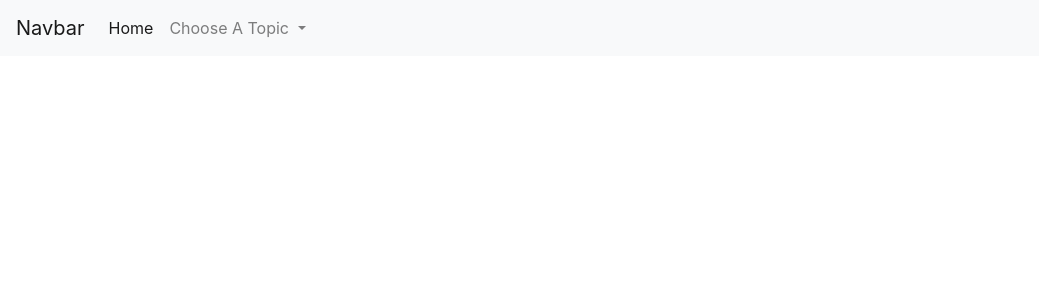
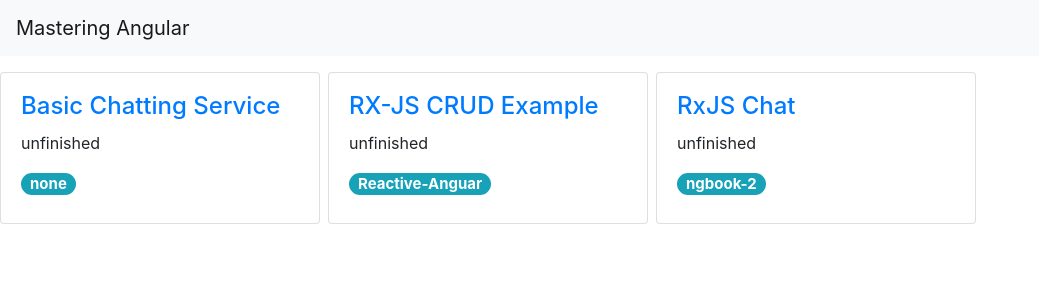
Before and after one commit to karocksjoelee/angular-learn-notes, an Angular app: page / in a window 1280 px wide. Shown: the top 300 px of the page, without its empty margins (0-1039 px from the left). Built offline with nearby package versions, Linux system fonts and the light colour scheme.

Commit message:
[Angular] Re-Structure Modules & Routing

```diff
--- a/src/app/app.component.html
+++ b/src/app/app.component.html
@@ -1,30 +1,8 @@
 <nav class="navbar navbar-expand-lg navbar-light bg-light">
-  <a class="navbar-brand" href="#">Navbar</a>
+  <a class="navbar-brand" [routerLink]="['']">Mastering Angular</a>
   <button class="navbar-toggler" type="button" data-toggle="collapse" data-target="#navbarNavDropdown" aria-controls="navbarNavDropdown" aria-expanded="false" aria-label="Toggle navigation">
     <span class="navbar-toggler-icon"></span>
   </button>
-  <div class="collapse navbar-collapse" id="navbarNavDropdown">
-    <ul class="navbar-nav">
-      <li class="nav-item active">
-        <a class="nav-link" href="#">Home <span class="sr-only">(current)</span></a>
-      </li>
-      <!-- <li class="nav-item">
-        <a class="nav-link" href="#">Features</a>
-      </li>
-      <li class="nav-item">
-        <a class="nav-link" href="#">Pricing</a>
-      </li> -->
-      <li ngbDropdown class="nav-item dropdown">
-        <a class="nav-link dropdown-toggle" id="navbarDropdownMenuLink" data-toggle="dropdown" aria-haspopup="true" aria-expanded="false" id="dropdownBasic1" ngbDropdownToggle>
-          Choose A Topic
-        </a>
-        <div ngbDropdownMenu class="dropdown-menu" aria-labelledby="navbarDropdownMenuLink">
-          <a class="dropdown-item" [routerLink]="['chat']">Real Time Chat Demo</a>
-          <a class="dropdown-item" [routerLink]="['rx-crud']">RxJS CRUD</a>
-        </div>
-      </li>
-    </ul>
-  </div>
 </nav>
 
 <router-outlet></router-outlet>
--- a/src/app/content/content.component.css
+++ b/src/app/content/content.component.css
@@ -0,0 +1,7 @@
+.wrapper {
+  display: grid;
+  grid-template-columns: repeat(4,1fr);
+  grid-gap: 0.5em;
+  margin-top: 1em;
+  justify-items: center;
+}
--- a/src/app/content/content.component.html
+++ b/src/app/content/content.component.html
@@ -1 +1,9 @@
-<router-outlet></router-outlet>
+<div class="wrapper">
+  <div class="card" style="width: 20rem;" *ngFor="let course of courses">
+    <div class="card-body">
+      <h4 class="card-title"><a [routerLink]="[course.ngRoutePath]">{{course.name}}</a></h4>
+      <p class="card-text">{{course.description}}</p>
+      <h5><span class="badge badge-pill badge-info">{{course.sourceTag}}</span></h5>
+    </div>
+  </div>
+</div>
--- a/src/app/content/content.component.ts
+++ b/src/app/content/content.component.ts
@@ -1,4 +1,6 @@
 import { Component, OnInit } from '@angular/core';
+import { Course } from '../shared/models/course';
+import { CoursesService } from '../shared/services/course.service';
 
 @Component({
   selector: 'app-content',
@@ -7,9 +9,12 @@ import { Component, OnInit } from '@angular/core';
 })
 export class ContentComponent implements OnInit {
 
-  constructor() { }
+  courses: Course[];
+
+  constructor(private _coursesService: CoursesService) { }
 
   ngOnInit() {
+    this.courses = this._coursesService.getCourses();
   }
 
 }
--- /dev/null
+++ b/src/app/rx-chat/rx-chat.component.html
@@ -0,0 +1,3 @@
+<p>
+  Rx-Chat Works !
+</p>
--- /dev/null
+++ b/src/app/rx-chat/rx-chat.component.ts
@@ -0,0 +1,15 @@
+import { Component, OnInit } from '@angular/core';
+
+@Component({
+  selector: 'app-rx-chat',
+  templateUrl: './rx-chat.component.html',
+  styleUrls: ['./rx-chat.component.css']
+})
+export class RxChatComponent implements OnInit {
+
+  constructor() { }
+
+  ngOnInit() {
+  }
+
+}
--- /dev/null
+++ b/src/app/shared/models/course.ts
@@ -0,0 +1,6 @@
+export interface Course {
+  name: String;
+  description: String;
+  sourceTag: String;
+  ngRoutePath: String;
+};
--- /dev/null
+++ b/src/app/shared/services/course.service.ts
@@ -0,0 +1,33 @@
+import { Course } from '../models/course';
+import { Injectable } from '@angular/core';
+
+@Injectable()
+export class CoursesService {
+
+  courses: Course[] = [
+    {
+      name: 'Basic Chatting Service',
+      description: 'unfinished',
+      sourceTag: 'none',
+      ngRoutePath: '/chat'
+    },
+    {
+      name: 'RX-JS CRUD Example',
+      description: 'unfinished',
+      sourceTag: 'Reactive-Anguar',
+      ngRoutePath: '/rx-crud'
+    },
+    {
+      name: 'RxJS Chat',
+      description: 'unfinished',
+      sourceTag: 'ngbook-2',
+      ngRoutePath: '/rx-chat'
+    }
+  ];
+
+  constructor() { }
+
+  getCourses() {
+    return this.courses;
+  }
+}
```
Also changed, not shown: src/app/app.module.ts (+10 -5 lines), src/app/rx-chat/rx-chat.module.ts (added, +18 -0 lines), src/app/rx-chat/rx-chat.component.css (added), 2 other files (tests, documents, lock files or other folders).
